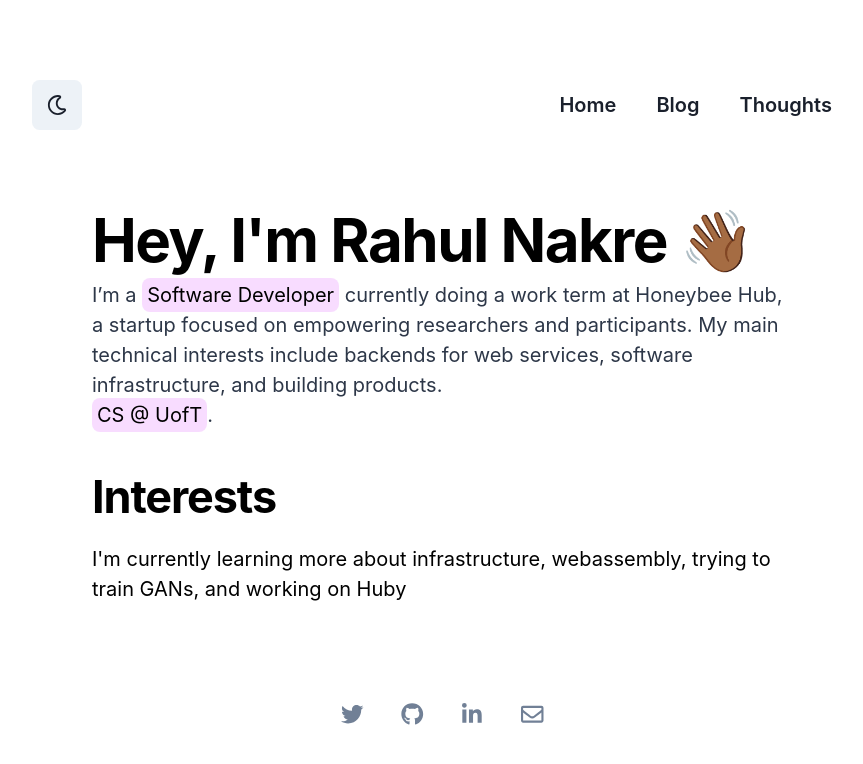
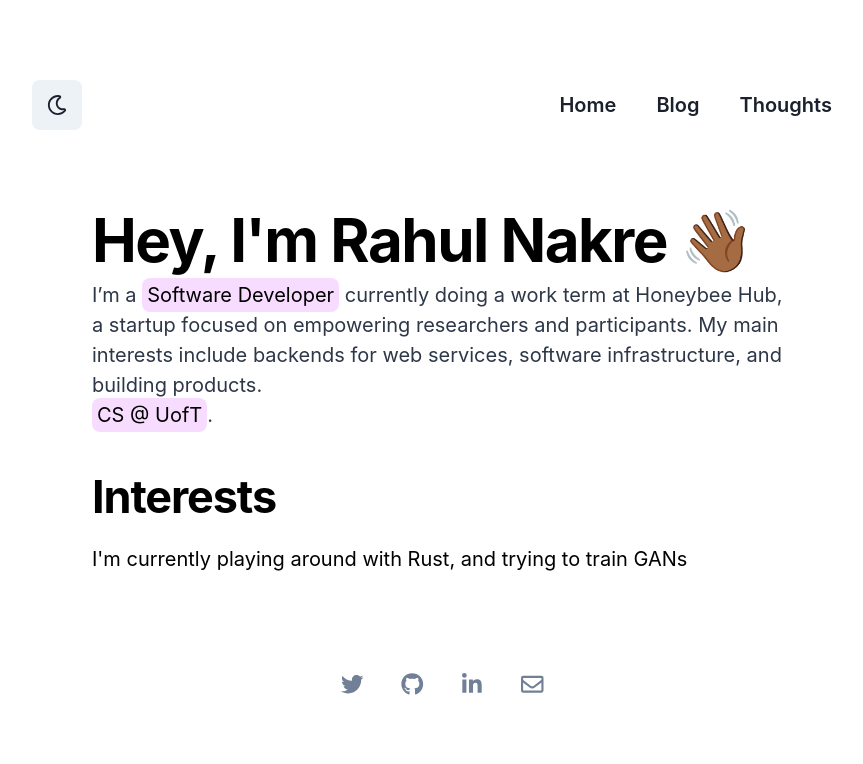
Before and after one commit to rahulnakre/home, a Next.js app: page / in a window 1280 px wide. Shown: the top 764 px of the page, without its empty margins (198-1061 px from the left). Built offline with nearby package versions, Linux system fonts and the light colour scheme.

Commit message:
Update index.tsx

```diff
--- a/pages/index.tsx
+++ b/pages/index.tsx
@@ -34,7 +34,7 @@
           </Heading>
           <Text color={secondaryTextColor[colorMode]}>
             I’m a <Text as="mark">Software Developer</Text> currently doing a work term at Honeybee Hub, a startup focused on
-            empowering researchers and participants. My main technical interests include
+            empowering researchers and participants. My main interests include
             backends for web services, software infrastructure, and building products.<br />
             <Text as="mark">CS @ UofT</Text>.
           </Text>
@@ -49,7 +49,7 @@
           <Heading letterSpacing="tight" mb={4} size="xl" fontWeight={700}>
             Interests
           </Heading>
-          I'm currently learning more about infrastructure, webassembly, trying to train GANs, and working on Huby
+          I'm currently playing around with Rust, and trying to train GANs
         </Flex>
       </Stack>
     </Container>
```
